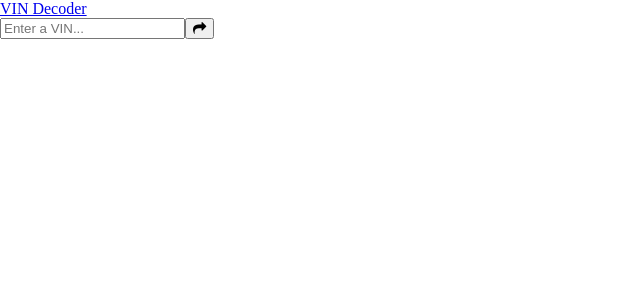
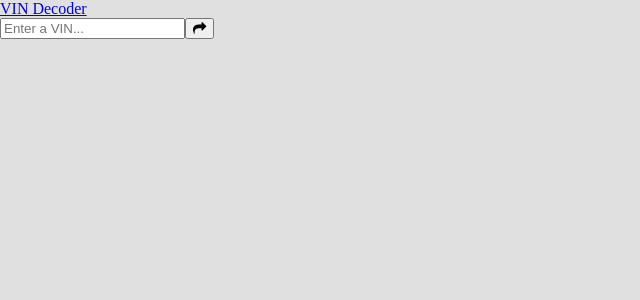
Before and after one commit to screamworks/vin-example, an Angular app: page / in a window 1280 px wide. Shown: the top 300 px of the page, without its empty margins (0-640 px from the left). Built offline with nearby package versions, Linux system fonts and the light colour scheme; what angular-bootstrap-md, angular2-notifications would draw is missing.

Commit message:
Darken background to make cards pop

```diff
--- a/src/styles.scss
+++ b/src/styles.scss
@@ -1,2 +1,2 @@
 /* You can add global styles to this file, and also import other style files */
-html, body { margin: 0; padding: 0;}
+html, body { margin: 0; padding: 0; background: #e0e0e0;}
```
Also changed, not shown: 1 other file (tests, documents, lock files or other folders).
